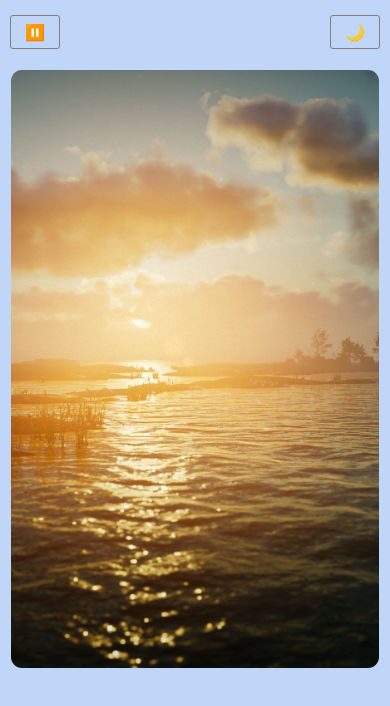
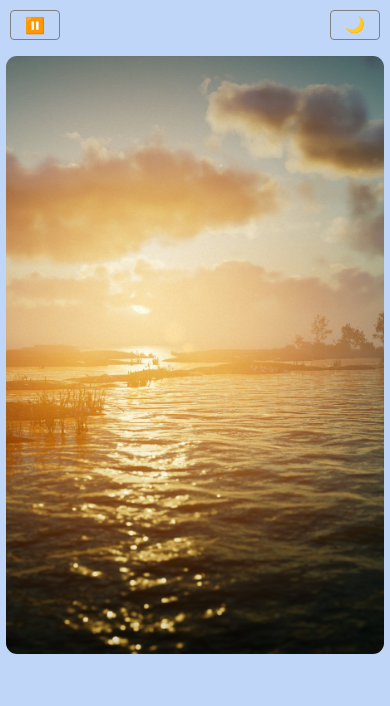
Before and after one commit to Igor-lx/Carousel, a React (Vite) app: page / in a window 390 px wide. Shown: the top 706 px of the page. Built offline with nearby package versions, Linux system fonts and the light colour scheme.

Commit message:
styles fix

```diff
--- a/src/app/App.module.scss
+++ b/src/app/App.module.scss
@@ -24,7 +24,6 @@
   display: flex;
   align-items: flex-start;
   justify-content: space-between;
-  gap: 25px;
   padding: 0 5px;
 }
 
@@ -33,13 +32,14 @@
   align-items: center;
   justify-content: center;
   width: auto;
-  min-width: 110px;
-  padding: 10px;
+  min-width: 120px;
   min-height: 40px;
   border: 1px solid gray;
-  border-radius: 3px;
+  border-radius: 4px;
   cursor: pointer;
+  // padding-bottom: 2px;
   transition: border-color 0.3s ease;
+  line-height: 0;
 }
 
 .component {
@@ -52,47 +52,22 @@
 @media (max-width: 1023px) {
   .page {
     gap: 20px;
-    padding: 10px;
-  }
-
-  .header {
-    padding: 10px 0;
-    gap: 15px;
+    padding: 20px 10px;
   }
 
   .button {
-    min-width: 50px;
-    min-height: 0;
-    padding: 7px;
+    min-width: 80px;
+    min-height: 30px;
   }
 }
 
 @media (max-width: 767px) {
   .page {
     gap: 15px;
-    padding: 10px;
-  }
-
-  .header {
-    padding: 5px 0;
-    gap: 10px;
-  }
-  .button {
-    padding: 5px;
-  }
-}
-
-@media (orientation: landscape) and (max-height: 500px) {
-  .header {
-    flex-direction: row;
-    padding: 5px 0;
-  }
-
-  .page {
-    gap: 10px;
+    padding: 10px 5px;
   }
 
   .button {
-    padding: 7px;
+    min-width: 50px;
   }
 }
--- a/src/app/App.tsx
+++ b/src/app/App.tsx
@@ -79,7 +79,11 @@ function App() {
           >
             {isAutoOn ? "⏩" : "⏸️"}
           </button>
-          <button className={appStyles.button} onClick={toggleTheme}>
+          <button
+            className={appStyles.button}
+            style={{ paddingBottom: 3 }}
+            onClick={toggleTheme}
+          >
             {theme === "light" ? "☀️" : "🌙"}
           </button>
         </div>
```
